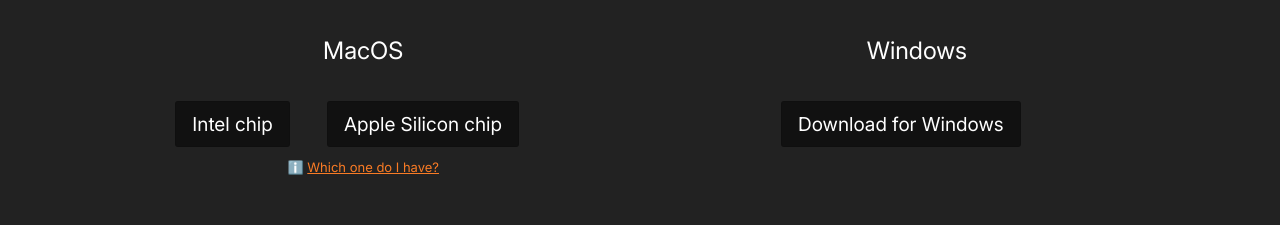
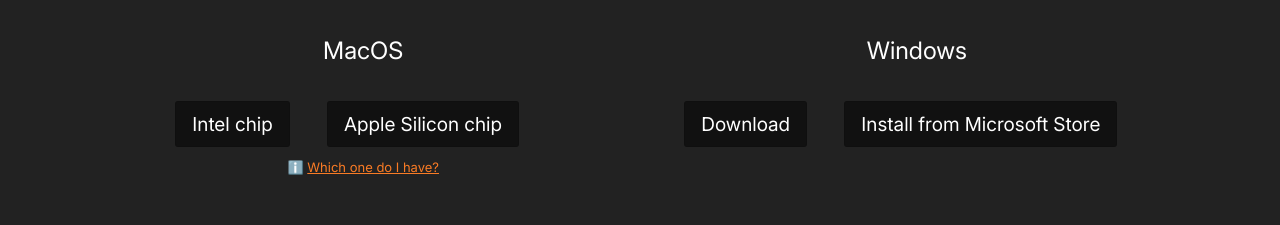
Before and after one commit to freedomofpress/dangerzone.rocks, an Eleventy site: page src/index.njk in a window 1280 px wide. Shown: the part 1447-1672 px from the top of the page. Built offline with nearby package versions, Linux system fonts and the light colour scheme; Eleventy itself is replaced by a stand-in of ours; files that its build step writes are made by us from their sources.

Commit message:
Add a link to the Microsoft store
…only for the latest build. Previous versions still point to the Github
Releases .msi.

```diff
--- a/src/_includes/downloads.njk
+++ b/src/_includes/downloads.njk
@@ -17,9 +17,17 @@
     <div class="osPrimary">
       <img src="/assets/img/windows-logo.png" alt="Windows Logo">
       <p class="title">Windows</p>
+        {% set latest_version = collections.posts | getLatestVersion %}
+        {% if version == latest_version %}
       <a class="button"
-        href="https://github.com/freedomofpress/dangerzone/releases/download/v{{ version }}/Dangerzone-{{ version }}.msi">Download for
-        Windows</a>
+        href="https://github.com/freedomofpress/dangerzone/releases/download/v{{ version }}/Dangerzone-{{ version }}.msi">Download</a>
+        <a class="button"
+        href="https://apps.microsoft.com/detail/xp8jgmqmv1sb96">Install from Microsoft Store</a>
+        {% else %}
+      <a class="button"
+        href="https://github.com/freedomofpress/dangerzone/releases/download/v{{ version }}/Dangerzone-{{ version }}.msi">Download for Windows</a>
+        {% endif %}
+
         <p class="cpu-arch-info">&#65039; <!-- invalid emoji to display same-height whitespace as macOS -->
         </p>
     </div>
```
